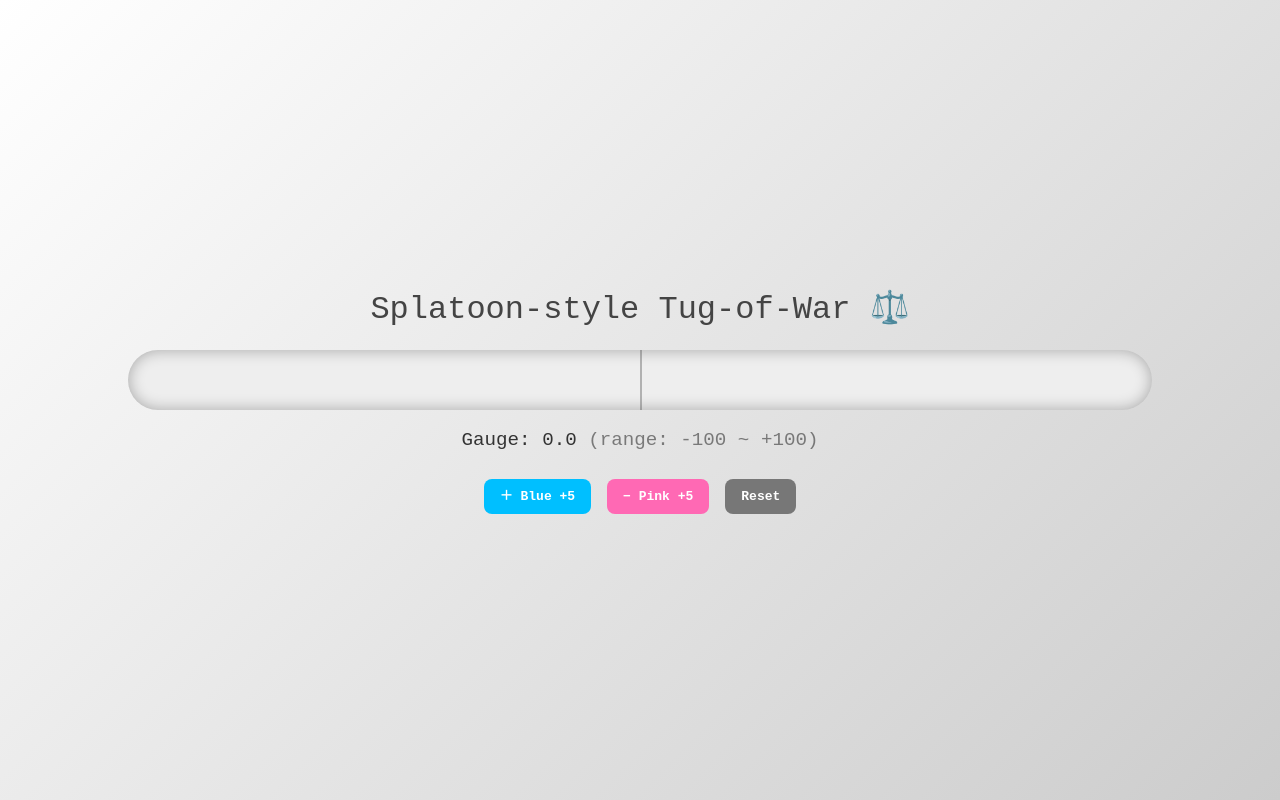
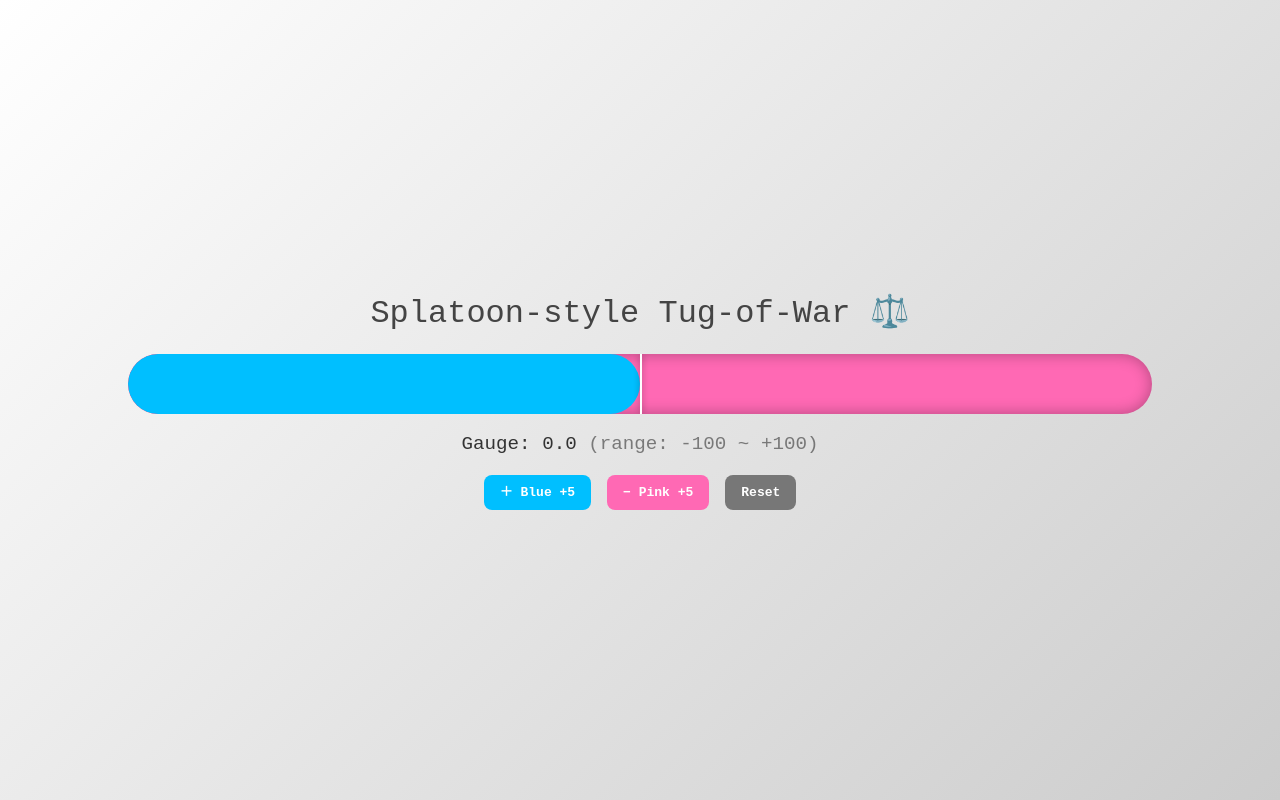
Before and after one commit to eirakusoya-std/gachihoko, a Next.js app in the folder gachihoko/: page / in a window 1280 px wide. Built offline with nearby package versions, Linux system fonts and the light colour scheme.

Commit message:
feat:gauge battle design

```diff
--- a/gachihoko/app/page.tsx
+++ b/gachihoko/app/page.tsx
@@ -14,7 +14,6 @@
   const [lastOccurredAt, setLastOccurredAt] = useState<string | null>(null);
   const [winner, setWinner] = useState<"blue" | "pink" | null>(null);
 
-  // ======== MESHデータ取得ループ ========
   useEffect(() => {
     const interval = setInterval(async () => {
       const res = await fetch("/api/mesh-data", { cache: "no-store" });
@@ -38,7 +37,6 @@
     return () => clearInterval(interval);
   }, [lastOccurredAt]);
 
-  // ======== 勝敗付きゲージ更新関数 ========
   const updateGauge = (player: number, value: number) => {
     setGauge((prev) => {
       const next =
@@ -53,21 +51,18 @@
     });
   };
 
-  // ======== デバッグボタン用ハンドラ ========
-  const handleManualAdd = () => updateGauge(1, 5); // Blueチームに +5
-  const handleManualSub = () => updateGauge(2, 5); // Pinkチームに -5
+  const handleManualAdd = () => updateGauge(1, 5);
+  const handleManualSub = () => updateGauge(2, 5);
   const handleReset = () => {
     setGauge(0);
     setWinner(null);
   };
 
-  // ======== カラー設定 ========
   const blueColor = "#00bfff";
   const pinkColor = "#ff69b4";
 
-  // gauge (-100 ~ 100) → 正負に応じて左右に分配
-  const blueWidth = gauge > 0 ? (gauge / 100) * 50 : 0;
-  const pinkWidth = gauge < 0 ? (Math.abs(gauge) / 100) * 50 : 0;
+  // gauge (-100 ~ 100) → 中央の境界線を動かす位置
+  const centerPercent = (gauge + 100) / 2; // -100→0%, +100→100%
 
   return (
     <main
@@ -93,48 +88,39 @@
           position: "relative",
           width: "80%",
           height: "60px",
-          background: "#eee",
+          background: pinkColor, // ← 背景をピンク固定にする
           borderRadius: "999px",
           overflow: "hidden",
           boxShadow: "0 0 15px rgba(0,0,0,0.3) inset",
         }}
       >
-        {/* ピンク（左側） */}
+        {/* === 青ゾーン === */}
         <motion.div
-          animate={{ width: `${pinkWidth}%` }}
-          transition={{ type: "spring", stiffness: 80, damping: 15 }}
+          animate={{ width: `${centerPercent}%` }}
+          transition={{ type: "spring", stiffness: 100, damping: 15 }}
           style={{
             position: "absolute",
-            left: "50%",
-            height: "100%",
-            background: pinkColor,
-            transformOrigin: "right center",
+            left: 0,
+            top: 0,
+            bottom: 0,
+            background: blueColor,
+            borderRadius: "inherit",
+            zIndex: 2, // ← ピンクの上に重ねる
           }}
         />
 
-        {/* 青（右側） */}
+        {/* === 中央線 === */}
         <motion.div
-          animate={{ width: `${blueWidth}%` }}
-          transition={{ type: "spring", stiffness: 80, damping: 15 }}
+          animate={{ left: `${centerPercent}%` }}
+          transition={{ type: "spring", stiffness: 100, damping: 15 }}
           style={{
             position: "absolute",
-            right: "50%",
-            height: "100%",
-            background: blueColor,
-            transformOrigin: "left center",
-          }}
-        />
-
-        {/* 中心線 */}
-        <div
-          style={{
-            position: "absolute",
-            left: "50%",
             top: 0,
             bottom: 0,
             width: "2px",
-            background: "#555",
-            opacity: 0.4,
+            background: "#fff",
+            zIndex: 3, // ← 一番上に境界線
+            boxShadow: "0 0 6px rgba(0,0,0,0.4)",
           }}
         />
       </div>
@@ -146,7 +132,7 @@
       </p>
 
       {/* === デバッグボタン === */}
-      <div style={{ display: "flex", gap: "1rem", marginTop: "0.5rem" }}>
+      <div style={{ display: "flex", gap: "1rem" }}>
         <button
           onClick={handleManualAdd}
           style={{
```
